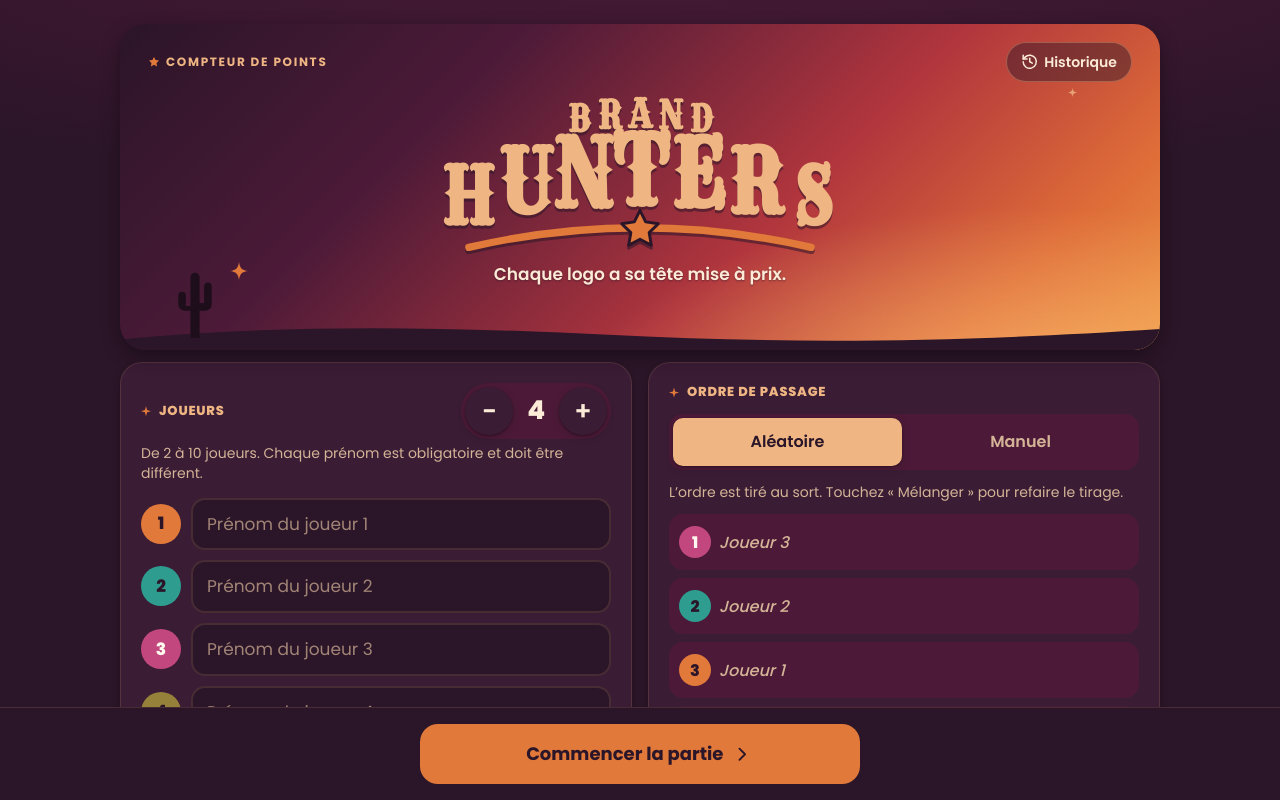
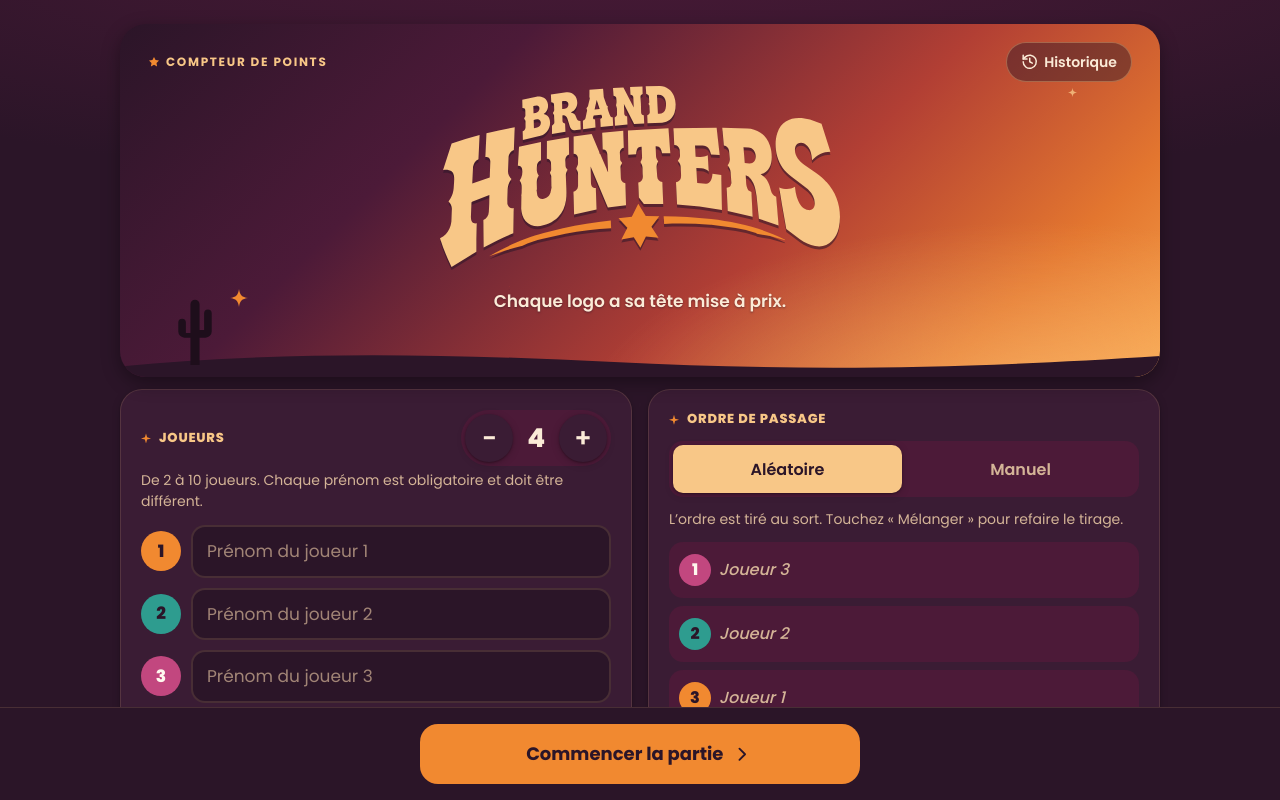
Before and after one commit to noefresneauderouet/Brand-Hunters, a plain HTML site: page index.html in a window 1280 px wide. Drawn offline with Linux system fonts and the light colour scheme.

Commit message:
Intègre le logo officiel et les couleurs exactes de la marque
- Ajoute logo-brand-hunters.svg et l'affiche dans le bandeau d'accueil
  (remplace le logo provisoire recréé en texte)
- Rouge, orange et sable alignés sur les codes du logo
  (#D14B35, #F18930, #F8C787) : variables CSS, dégradés, couleurs des
  joueurs et favicon

Co-Authored-By: Claude Opus 5.5 <noreply@anthropic.com>
Claude-Session: https://claude.ai/code/session_0112FPEF9HySYfuhBZ9Pywmo

```diff
--- a/index.html
+++ b/index.html
@@ -65,24 +65,8 @@
                 <span class="hide-narrow">Historique</span>
               </button>
             </div>
-            <!-- Logo provisoire en texte : à remplacer par le fichier du vrai logo (SVG ou PNG) -->
             <h1 class="hero-logo">
-              <svg class="wordmark" viewBox="0 20 360 142" role="img" aria-label="Brand Hunters">
-                <text class="wm-brand" transform="translate(130.0 58.0) scale(0.8 1)" font-size="30.0">B</text>
-                <text class="wm-brand" transform="translate(155.0 55.0) scale(0.8 1)" font-size="31.5">R</text>
-                <text class="wm-brand" transform="translate(180.0 54.0) scale(0.8 1)" font-size="32.0">A</text>
-                <text class="wm-brand" transform="translate(205.0 55.0) scale(0.8 1)" font-size="31.5">N</text>
-                <text class="wm-brand" transform="translate(230.0 58.0) scale(0.8 1)" font-size="30.0">D</text>
-                <text class="wm-hunters" transform="translate(39.0 134.0) scale(0.8 1)" font-size="64.0">H</text>
-                <text class="wm-hunters" transform="translate(86.0 125.1) scale(0.8 1)" font-size="71.8">U</text>
-                <text class="wm-hunters" transform="translate(133.0 119.8) scale(0.8 1)" font-size="76.4">N</text>
-                <text class="wm-hunters" transform="translate(180.0 118.0) scale(0.8 1)" font-size="78.0">T</text>
-                <text class="wm-hunters" transform="translate(227.0 119.8) scale(0.8 1)" font-size="76.4">E</text>
-                <text class="wm-hunters" transform="translate(274.0 125.1) scale(0.8 1)" font-size="71.8">R</text>
-                <text class="wm-hunters" transform="translate(321.0 134.0) scale(0.8 1)" font-size="64.0">S</text>
-                <path class="wm-swoosh" d="M40 152 Q180 120 320 152"/>
-                <path class="wm-star" transform="translate(162 119) scale(1.5)" d="M12 1.8l3.1 6.3 6.9 1-5 4.9 1.2 6.9L12 17.6l-6.2 3.3L7 14 2 9.1l6.9-1z"/>
-              </svg>
+              <img class="wordmark" src="logo-brand-hunters.svg" alt="Brand Hunters" width="747" height="375">
             </h1>
             <p class="hero-tagline">Chaque logo a sa tête mise à prix.</p>
             <svg class="hero-ground" viewBox="0 0 400 40" preserveAspectRatio="none" aria-hidden="true"><path d="M0 26 C60 6 120 8 190 20 S320 30 400 12 V40 H0 Z"/></svg>
--- a/script.js
+++ b/script.js
@@ -50,8 +50,8 @@ const ALARM_BEEPS = [[0, 0.16, 880], [0.24, 0.16, 880], [0.48, 0.16, 880], [0.8,
  * la DA Brand Hunters, complétées de tons « western » (turquoise, denim, cactus…).
  */
 const PLAYER_COLORS = Object.freeze([
-  '#E1793A', '#2E9C8F', '#C2477F', '#96813A', '#4F7CAC',
-  '#D33F3D', '#E8C547', '#8A5CC2', '#5E8C3A', '#EFB683',
+  '#F18930', '#2E9C8F', '#C2477F', '#96813A', '#4F7CAC',
+  '#D14B35', '#E8C547', '#8A5CC2', '#5E8C3A', '#F8C787',
 ]);
 const INK_DARK = '#2B1528';  // prune de la DA
 const INK_LIGHT = '#FFF8EE';
--- a/style.css
+++ b/style.css
@@ -62,16 +62,17 @@
 :root {
   color-scheme: dark;
 
-  /* Palette de la DA (relevée sur les visuels : à remplacer par les codes exacts si besoin) */
+  /* Palette de la DA : rouge, orange et sable = codes exacts du logo ;
+     prune, bordeaux et olive = relevés sur les visuels du jeu. */
   --plum: #2B1528;
   --burgundy: #4C1A38;
-  --red: #D33F3D;
-  --orange: #E1793A;
+  --red: #D14B35;
+  --orange: #F18930;
   --olive: #96813A;
-  --sand: #EFB683;
-  --paper: #F3CB97;
+  --sand: #F8C787;
+  --paper: #F8C787;
   --cream: #FBEBD7;
-  --sunset: linear-gradient(135deg, #2B1528 0%, #4C1A38 30%, #B0353D 62%, #DD6A38 84%, #EC9443 100%);
+  --sunset: linear-gradient(135deg, #2B1528 0%, #4C1A38 30%, #B23F34 62%, #E3762F 84%, #F5A04A 100%);
 
   /* Rôles dans l'interface */
   --bg: var(--plum);
@@ -80,14 +81,14 @@
   --surface-2: var(--burgundy);
   --surface-3: #5E2549;
   --input-bg: var(--plum);
-  --border: rgba(239, 182, 131, 0.14);
-  --border-strong: rgba(239, 182, 131, 0.34);
+  --border: rgba(248, 199, 135, 0.14);
+  --border-strong: rgba(248, 199, 135, 0.34);
   --text: var(--cream);
   --text-muted: #D4B497;
 
   --accent: var(--orange);
-  --accent-strong: #EC8B4D;
-  --accent-soft: rgba(225, 121, 58, 0.2);
+  --accent-strong: #F59D4E;
+  --accent-soft: rgba(241, 137, 48, 0.2);
   --accent-contrast: var(--plum);
   --focus: var(--sand);
 
@@ -97,12 +98,12 @@
   --plus-text: #CDB75C;
   --plus-soft: rgba(150, 129, 58, 0.22);
   --minus: var(--red);
-  --minus-strong: #BC3533;
-  --minus-text: #F26B62;
-  --minus-soft: rgba(211, 63, 61, 0.22);
+  --minus-strong: #B8402D;
+  --minus-text: #F47B63;
+  --minus-soft: rgba(209, 75, 53, 0.22);
   --warn: var(--orange);
-  --warn-soft: rgba(225, 121, 58, 0.18);
-  --warn-text: #F5A56D;
+  --warn-soft: rgba(241, 137, 48, 0.18);
+  --warn-text: #F7A867;
 
   /* Podium : sable, orange, rouge */
   --gold: var(--sand);
@@ -1214,7 +1215,7 @@ kbd {
 .player-card.is-current {
   border-color: var(--accent);
   border-style: solid;
-  background: linear-gradient(135deg, rgba(225, 121, 58, 0.26), rgba(211, 63, 61, 0.12)), var(--surface);
+  background: linear-gradient(135deg, rgba(241, 137, 48, 0.26), rgba(209, 75, 53, 0.12)), var(--surface);
 }
 
 .player-card.is-current::before {
@@ -2241,7 +2242,7 @@ dialog::backdrop {
   gap: 6px;
   min-height: 40px;
   padding: 0 14px;
-  border: 1px solid rgba(239, 182, 131, 0.35);
+  border: 1px solid rgba(248, 199, 135, 0.35);
   border-radius: 999px;
   background: rgba(43, 21, 40, 0.45);
   color: var(--cream);
@@ -2261,35 +2262,12 @@ dialog::backdrop {
   font-size: inherit;
 }
 
-/* Logo provisoire (texte) : à remplacer par le fichier du vrai logo */
 .wordmark {
   display: block;
-  width: min(100%, 300px);
+  width: min(100%, 280px);
   height: auto;
   margin: 0 auto;
-  overflow: visible;
   filter: drop-shadow(0 3px 0 rgba(43, 21, 40, 0.55));
-}
-
-/* Chaque lettre est placée à la main (ligne de base en arche, centre plus haut) */
-.wordmark text {
-  fill: var(--sand);
-  font-family: var(--font-display);
-  text-anchor: middle;
-}
-
-.wm-swoosh {
-  fill: none;
-  stroke: var(--orange);
-  stroke-linecap: round;
-  stroke-width: 6;
-}
-
-.wm-star {
-  fill: var(--orange);
-  stroke: var(--plum);
-  stroke-linejoin: round;
-  stroke-width: 1.6;
 }
 
 .hero-tagline {
@@ -2353,7 +2331,7 @@ dialog::backdrop {
   margin: 8px auto 0;
   padding: 10px;
   border-radius: 30px;
-  background: linear-gradient(160deg, #EC9443 0%, var(--red) 50%, var(--burgundy) 100%);
+  background: linear-gradient(160deg, #F5A04A 0%, var(--red) 50%, var(--burgundy) 100%);
   box-shadow: var(--shadow-lg);
   transform: rotate(-1.5deg);
   animation: poster-in 0.55s cubic-bezier(0.2, 1.3, 0.4, 1) both;
@@ -2362,7 +2340,7 @@ dialog::backdrop {
 .wanted-paper {
   padding: 20px 20px 18px;
   border-radius: 34px 26px 38px 24px / 26px 36px 24px 34px;
-  background: radial-gradient(120% 90% at 50% 40%, #F6D3A3 0%, var(--paper) 55%, #E3A86C 100%);
+  background: radial-gradient(120% 90% at 50% 40%, #FCDDB0 0%, var(--paper) 55%, #EBAF6C 100%);
   color: var(--plum);
   text-align: center;
 }
@@ -2634,7 +2612,7 @@ dialog {
   }
 
   .wordmark {
-    width: 440px;
+    width: 400px;
   }
 
   .hero-tagline {
```
Also changed, not shown: logo-brand-hunters.svg (added), 1 other file.
